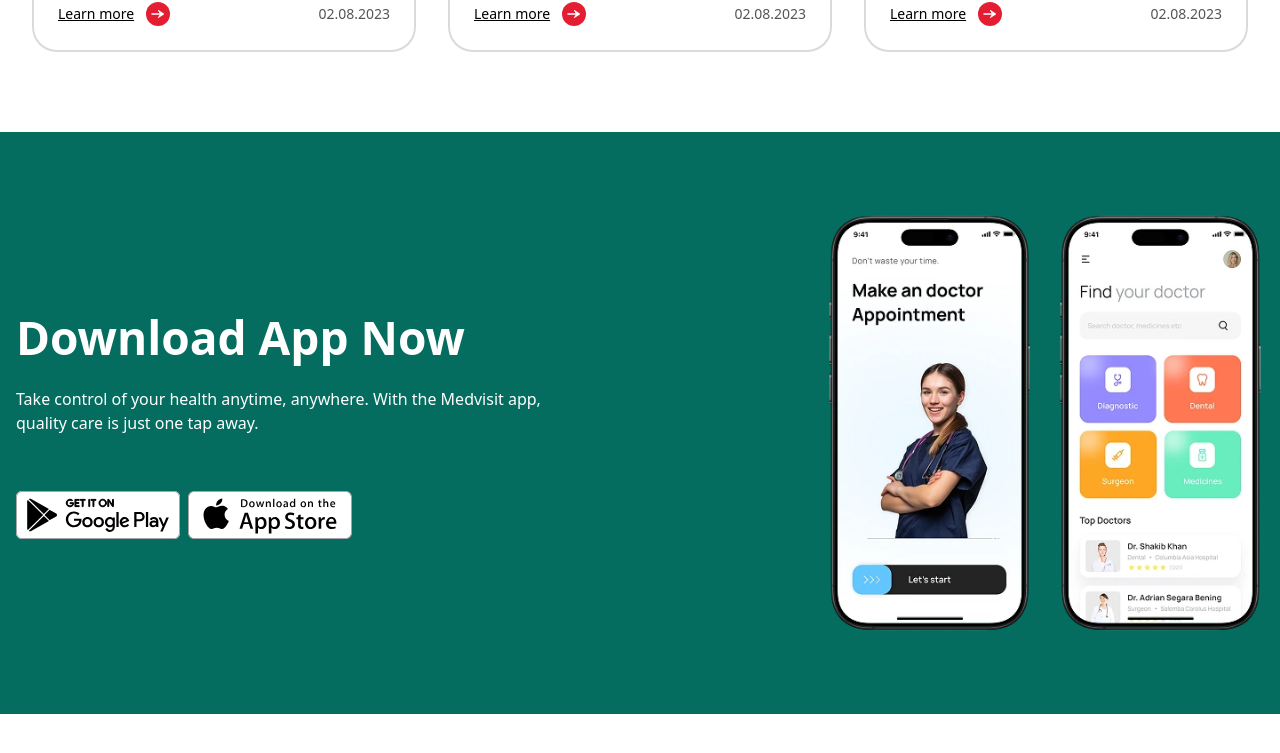
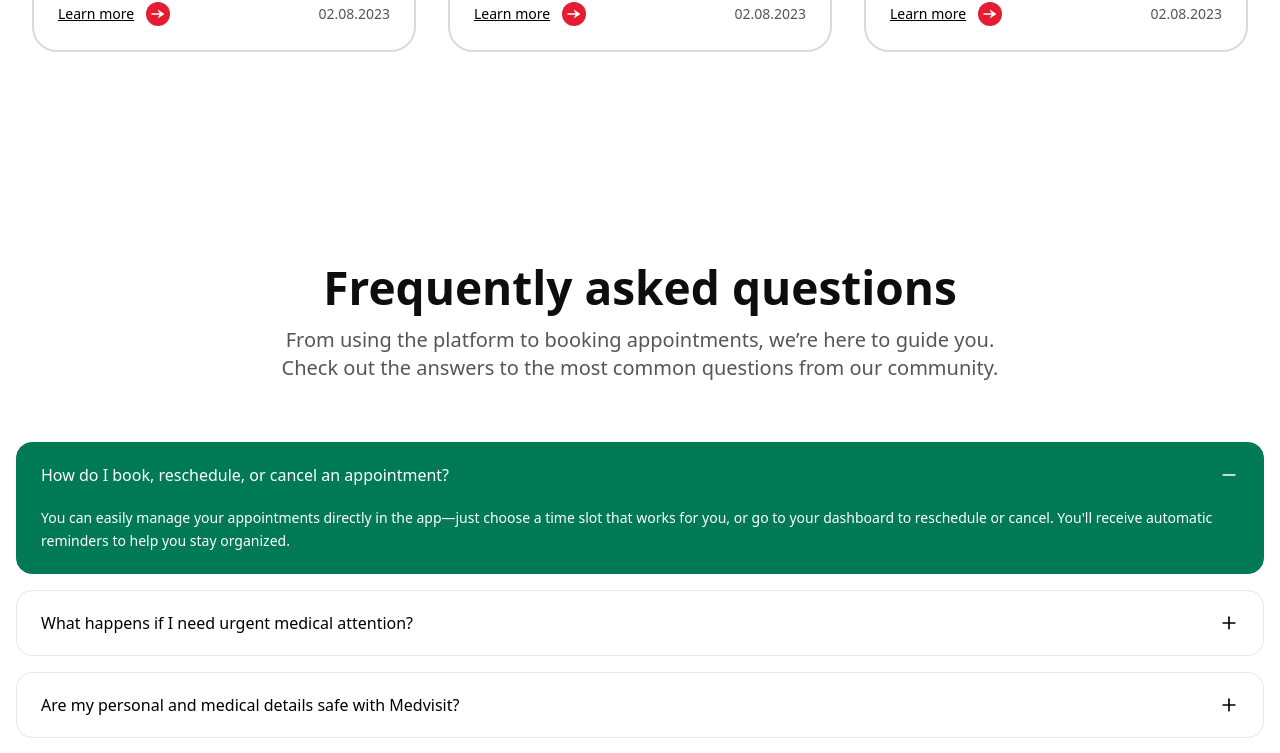
Before and after one commit to medbook-mir/medbook-frontend, a Next.js app: page /en in a window 1280 px wide. Shown: the part 4329-5082 px from the top of the page. Built offline with nearby package versions, Linux system fonts and the light colour scheme.

Commit message:
Added Questions Section

```diff
--- a/src/app/[locale]/page.tsx
+++ b/src/app/[locale]/page.tsx
@@ -5,6 +5,7 @@ import ScheduleInAdvance from '@/components/home/schedule-in-advance'
 import { SolutionsSection } from '@/components/home/solutions'
 import ResultNumbers from '@/components/home/result-numbers'
 import { FindDoctor } from '@/components/home/find-doctor'
+import FAQSection from '@/components/home/faq-section'
 
 const Home = () => {
   return (
@@ -15,6 +16,7 @@ const Home = () => {
       <ResultNumbers />
       <ScheduleInAdvance />
       <HomeBlog />
+      <FAQSection />
       <MobileApps />
     </>
   )
--- /dev/null
+++ b/src/components/home/faq-section/index.tsx
@@ -0,0 +1,42 @@
+"use client"
+
+import { useTranslations } from 'next-intl'
+import { Container } from '@/theme/container'
+import Dropdown from '@/components/shared/drop-down'
+import { useState } from 'react'
+
+const FAQSection = () => {
+   const [openIndex, setOpenIndex] = useState<number | null>(0); // first open by default (or null for all closed)
+
+  const t = useTranslations('homePage.faqsSection')
+  const faqItems = t.raw("items") as { title: string; content: string }[];
+
+
+  return (
+    <section className="py-[132px]">
+      <Container>
+        <div className="mx-auto mb-[60px] flex max-w-[750px] flex-col gap-4 text-center">
+          <h1 className="text-[46px] leading-[100%] font-bold text-[#0D0D0D]">{t('title')}</h1>
+          <p className="text-[20px] leading-7 font-normal text-[#565656]">{t('description')}</p>
+        </div>
+        <div className="flex flex-wrap items-center justify-center gap-8">
+
+        <div className="space-y-4 w-full">
+            {faqItems.map((faq, idx) => (
+              <Dropdown
+                key={idx}
+                title={faq.title}
+                content={faq.content}
+                isOpen={openIndex === idx}
+                onToggle={() =>
+                  setOpenIndex((prev) => (prev === idx ? null : idx))
+                }
+              />
+            ))}
+          </div>
+      </div>
+      </Container>
+    </section>
+  )
+}
+export default FAQSection
--- /dev/null
+++ b/src/components/shared/drop-down.tsx
@@ -0,0 +1,64 @@
+"use client";
+import { useState } from "react";
+import { motion, AnimatePresence } from "framer-motion";
+import { Plus, Minus } from "lucide-react";
+
+interface DropdownProps {
+  title: string;
+  content: React.ReactNode | string;
+  isOpen?: boolean;            // controlled (from parent)
+  onToggle?: () => void;       // controlled (from parent)
+  defaultOpen?: boolean;       // used only when uncontrolled
+}
+
+export default function Dropdown({
+  title,
+  content,
+  isOpen,
+  onToggle,
+  defaultOpen = false,
+}: DropdownProps) {
+  // Uncontrolled fallback so the component is reusable outside the FAQ too
+  const [internalOpen, setInternalOpen] = useState(defaultOpen);
+  const open = isOpen ?? internalOpen;
+
+  const handleToggle = () => {
+    if (onToggle) onToggle();
+    else setInternalOpen((v) => !v);
+  };
+
+  return (
+    <div
+      className={`w-full rounded-2xl overflow-hidden transition-colors ${
+        open
+          ? "bg-emerald-700 text-white border border-emerald-700"
+          : "bg-white text-black border border-gray-200"
+      }`}
+    >
+      <button
+        type="button"
+        aria-expanded={open}
+        className="flex w-full items-center justify-between px-6 py-5 min-h-[64px] text-left font-medium"
+        onClick={handleToggle}
+      >
+        <span>{title}</span>
+        {open ? <Minus size={20} /> : <Plus size={20} />}
+      </button>
+
+      <AnimatePresence>
+        {open && (
+          <motion.div
+            initial={{ height: 0, opacity: 0 }}
+            animate={{ height: "auto", opacity: 1 }}
+            exit={{ height: 0, opacity: 0 }}
+            transition={{ duration: 0.3 }}
+          >
+            <div className="px-6 pb-5 text-sm leading-relaxed text-white">
+              {content}
+            </div>
+          </motion.div>
+        )}
+      </AnimatePresence>
+    </div>
+  );
+}
--- a/src/messages/en.json
+++ b/src/messages/en.json
@@ -44,6 +44,28 @@
       "title": "Blog",
       "description": "Our blog is more than just news — it’s a space for learning and connection. Find out how Medvisit is making healthcare simpler, smarter, and more human."
     },
+    "faqsSection": {
+    "title": "Frequently asked questions",
+    "description": "From using the platform to booking appointments, we’re here to guide you. Check out the answers to the most common questions from our community.",
+    "items": [
+      {
+        "title": "How do I book, reschedule, or cancel an appointment?",
+        "content": "You can easily manage your appointments directly in the app—just choose a time slot that works for you, or go to your dashboard to reschedule or cancel. You'll receive automatic reminders to help you stay organized."
+      },
+      {
+        "title": "What happens if I need urgent medical attention?",
+        "content": "If you require urgent medical care, please call emergency services immediately. The app should not be used for emergencies."
+      },
+      {
+        "title": "Are my personal and medical details safe with Medvisit?",
+        "content": "Yes, all your information is encrypted and securely stored in compliance with healthcare data regulations."
+      },
+      {
+        "title": "Can I get a prescription or referral through the app?",
+        "content": "Yes, licensed professionals on the platform can provide prescriptions or referrals when appropriate."
+      }
+    ]
+  },
     "mobileApps": {
       "title": "Download App Now",
       "description": "Take control of your health anytime, anywhere. With the Medvisit app, quality care is just one tap away."
--- a/src/messages/oz.json
+++ b/src/messages/oz.json
@@ -44,6 +44,30 @@
       "title": "Блог",
       "description": "Lorem ipsum dolor sit amet consectetur. Orci malesuada mi et mi pellentesque tincidunt at mollis facilisis. Nisl eu blandit nunc parturient adipiscing commodo."
     },
+
+    "faqsSection": {
+    "title": "Кўп бериладиган саволлар",
+    "description": "Платформадан фойдаланишдан тортиб учрашувларни брон қилишгача, биз ёрдам беришга тайёрмиз. Ҳамжамиятимиз томонидан энг кўп бериладиган саволларга жавобларни кўриб чиқинг.",
+    "items": [
+      {
+        "title": "Қандай қилиб учрашувни брон қилиш, кўчириш ёки бекор қилиш мумкин?",
+        "content": "Сиз учрашувларингизни иловада осон бошқаришингиз мумкин — фақат сизга қулай вақтни танланг ёки бошқарув панелига ўтиб, учрашувни кўчиринг ёки бекор қилинг. Эслатмалар автоматик юборилади."
+      },
+      {
+        "title": "Агар менга шошилинч тиббий ёрдам керак бўлса-чи?",
+        "content": "Агар сизга шошилинч тиббий ёрдам керак бўлса, дарҳол тез ёрдам хизматларига қўнғироқ қилинг. Иловани фавқулодда ҳолатлар учун ишлатманг."
+      },
+      {
+        "title": "Шахсий ва тиббий маълумотларим Medvisit билан хавфсизми?",
+        "content": "Ҳа, барча маълумотларингиз шифрланади ва соғлиқни сақлаш маълумотлари қоидаларига мувофиқ хавфсиз сақланади."
+      },
+      {
+        "title": "Илова орқали рецепт ёки йўлланма олишим мумкинми?",
+        "content": "Ҳа, платформадги лицензияга эга мутахассислар зарурат туғилганда рецепт ёки йўлланма беришлари мумкин."
+      }
+    ]
+  },
+
     "mobileApps": {
       "title": "Ilovani yuklab oling",
       "description": "Lorem ipsum dolor sit amet, consectetur adipiscing elit. Viverra nunc ante velit vitae. Est tellus vitae, nullam lobortis enim. Faucibus amet etiam tincidunt rhoncus, ullamcorper velit. Ullamcorper risus tempor, ac nunc libero urna, feugiat."
@@ -51,11 +75,9 @@
     "footer": {
       "description": "AdventureSeekers Expeditions билан саёҳат мўъжизаларини кашф этинг. AdventureSeekers Expeditions билан саёҳатга бўлган иштиёқингизни уйғотинг.",
       "links": {
-        "wishlist": "Танланганлар рўйхати",
-        "specialOffers": "Махсус таклифлар",
-        "lookbook": "Лукбук",
-        "bestsellers": "Энг кўп сотилганлар",
-        "mega": "Мега"
+        "saved": "Сақланган",
+        "wishList": "Иcтаклар рўйхати",
+        "specialOffers": "Махсус таклифлар"
       },
       "copyright": "Муаллифлик ҳуқуқи © 2024 DockBook, Барча ҳуқуқлар ҳимояланган.",
       "customerService": "Мижозларга хизмат",
--- a/src/messages/uz.json
+++ b/src/messages/uz.json
@@ -44,6 +44,28 @@
       "title": "Blog",
       "description": "Lorem ipsum dolor sit amet consectetur. Orci malesuada mi et mi pellentesque tincidunt at mollis facilisis. Nisl eu blandit nunc parturient adipiscing commodo."
     },
+    "faqsSection": {
+    "title": "Ko‘p beriladigan savollar",
+    "description": "Platformadan foydalanishdan tortib uchrashuvlarni bron qilishgacha, biz yordam berishga tayyormiz. Hamjamiyatimiz tomonidan eng ko‘p beriladigan savollarga javoblarni ko‘rib chiqing.",
+    "items": [
+      {
+        "title": "Qanday qilib uchrashuvni bron qilish, ko‘chirish yoki bekor qilish mumkin?",
+        "content": "Siz uchrashuvlaringizni ilova orqali oson boshqarishingiz mumkin — faqat sizga qulay vaqtni tanlang yoki boshqaruv paneliga o‘tib, uchrashuvni ko‘chiring yoki bekor qiling. Sizga eslatmalar avtomatik yuboriladi."
+      },
+      {
+        "title": "Agar menga shoshilinch tibbiy yordam kerak bo‘lsa-chi?",
+        "content": "Agar sizga shoshilinch tibbiy yordam kerak bo‘lsa, darhol tez yordam xizmatiga qo‘ng‘iroq qiling. Ilova favqulodda holatlar uchun mo‘ljallanmagan."
+      },
+      {
+        "title": "Shaxsiy va tibbiy ma’lumotlarim Medvisit bilan xavfsizmi?",
+        "content": "Ha, barcha ma’lumotlaringiz shifrlanadi va sog‘liqni saqlash ma’lumotlari qoidalariga muvofiq xavfsiz saqlanadi."
+      },
+      {
+        "title": "Ilova orqali retsept yoki yo‘llanma olishim mumkinmi?",
+        "content": "Ha, platformadagi litsenziyaga ega mutaxassislar zarurat tug‘ilganda retsept yoki yo‘llanma bera oladilar."
+      }
+    ]
+  },
     "mobileApps": {
       "title": "Ilovani yuklab oling",
       "description": "Lorem ipsum dolor sit amet, consectetur adipiscing elit. Viverra nunc ante velit vitae. Est tellus vitae, nullam lobortis enim. Faucibus amet etiam tincidunt rhoncus, ullamcorper velit. Ullamcorper risus tempor, ac nunc libero urna, feugiat."
@@ -51,11 +73,9 @@
     "footer": {
       "description": "AdventureSeekers Expeditions bilan sayohat mo'jizalarini kashf eting. AdventureSeekers Expeditions bilan sayohatga bo‘lgan ishtiyoqingizni uyg‘oting.",
       "links": {
-        "wishlist": "Tanlanganlar ro'yxati",
-        "specialOffers": "Maxsus takliflar",
-        "lookbook": "Lookbook",
-        "bestsellers": "Eng ko‘p sotilganlar",
-        "mega": "Mega"
+        "saved": "Saqlangan",
+        "wishList": "Istaklar ro‘yxati",
+        "specialOffers": "Maxsus takliflar"
       },
       "copyright": "Mualliflik huquqi © 2024 DockBook, Barcha huquqlar himoyalangan.",
       "customerService": "Mijozlarga xizmat",
```
Also changed, not shown: src/messages/ru.json (+25 -5 lines).
